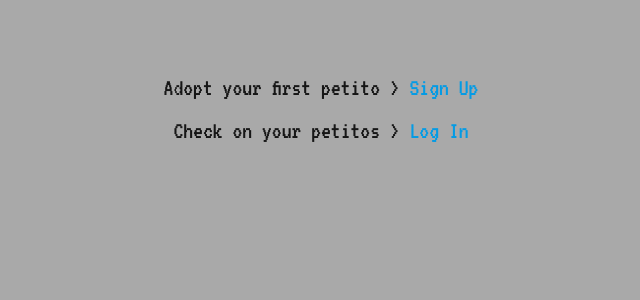
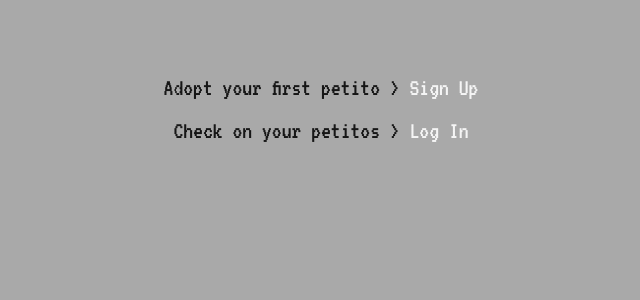
Before and after one commit to danielamansolino/Petito, a Django app: page / in a window 1280 px wide. Shown: the part 316-616 px from the top of the page, without its empty margins (319-959 px from the left). Run offline with Django 4.2, Linux system fonts and the light colour scheme.

Commit message:
Home page links color update

```diff
--- a/main_app/templates/home.html
+++ b/main_app/templates/home.html
@@ -9,8 +9,8 @@
 </div>
 </br>
 {% if not user.is_authenticated %}
-  <h5>Adopt your first petito > <a href="{% url 'signup' %}">Sign Up</a> </h5>
-  <h5>Check on your petitos > <a href="{% url 'login' %}">Log In</a> </h5>
+  <h5>Adopt your first petito > <a href="{% url 'signup' %} " style="color: whitesmoke;">Sign Up</a> </h5>
+  <h5>Check on your petitos > <a href="{% url 'login' %}" style="color: whitesmoke;">Log In</a> </h5>
 {% endif %}
 </br>
 {% endblock %}
```
